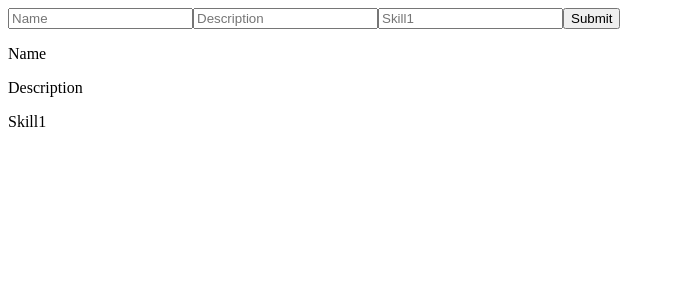
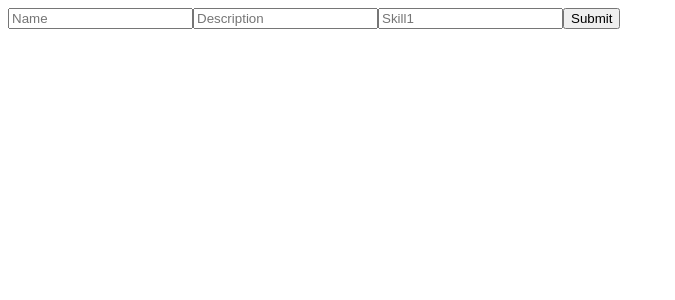
Before and after one commit to isTrick/toolbox, a Next.js app: page /linkroot in a window 1280 px wide. Shown: the top 300 px of the page, without its empty margins (0-675 px from the left). Built offline with nearby package versions, Linux system fonts and the light colour scheme.

Commit message:
feat: finished onChange

```diff
--- a/src/app/linkroot/page.tsx
+++ b/src/app/linkroot/page.tsx
@@ -2,7 +2,6 @@
 
 import { Button } from "@/components/ui/button";
 import { Input } from "@/components/ui/input";
-import { useState } from "react";
 import { useForm } from "react-hook-form";
 
 type dataSchema = {
@@ -12,15 +11,11 @@ type dataSchema = {
 };
 
 export default function Linkroot() {
-  const [formData, setFormData] = useState<dataSchema>({
-    name: "Name",
-    description: "Description",
-    skill1: "Skill1"
-  });
-  const { register, handleSubmit } = useForm();
+  const { register, handleSubmit, watch } = useForm();
+
+  const formData = watch();
 
   function submitForm(data: dataSchema) {
-    setFormData(data);
     console.log(data);
   }
 
@@ -38,8 +33,8 @@ export default function Linkroot() {
       </form>
       <div>
         <p>{formData.name}</p>
-        <p>Description</p>
-        <p>Skill1</p>
+        <p>{formData.description}</p>
+        <p>{formData.skill1}</p>
       </div>
     </div>
   );
```
